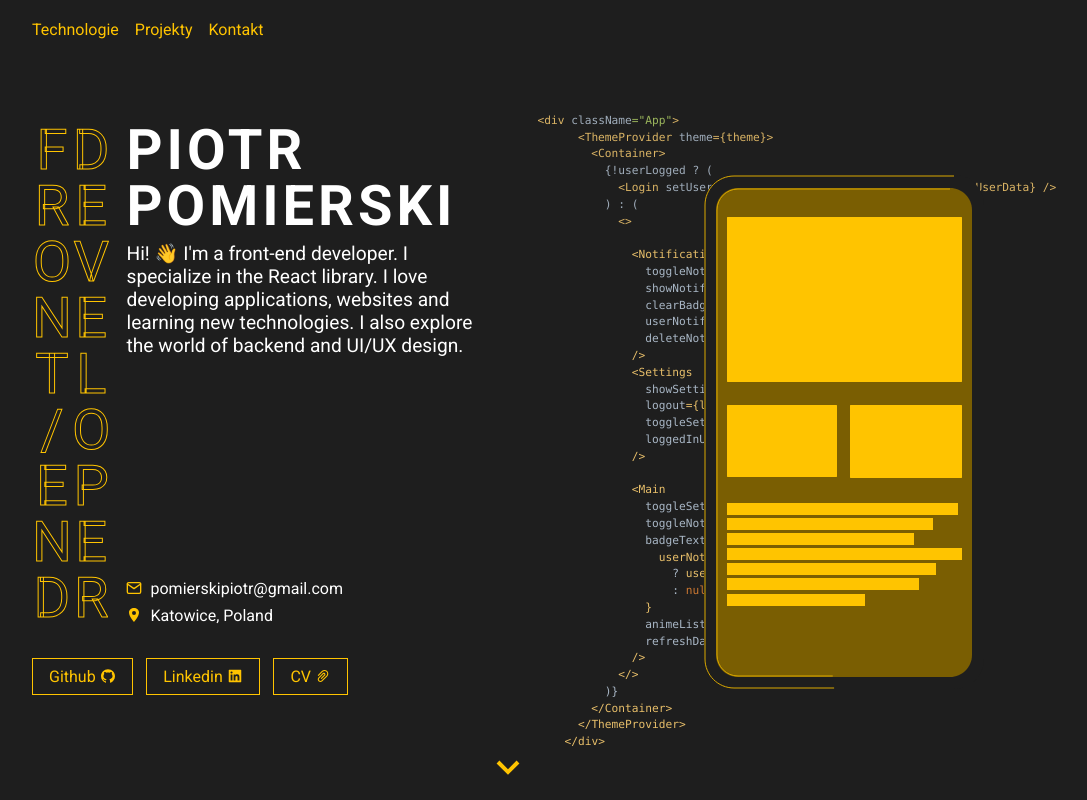
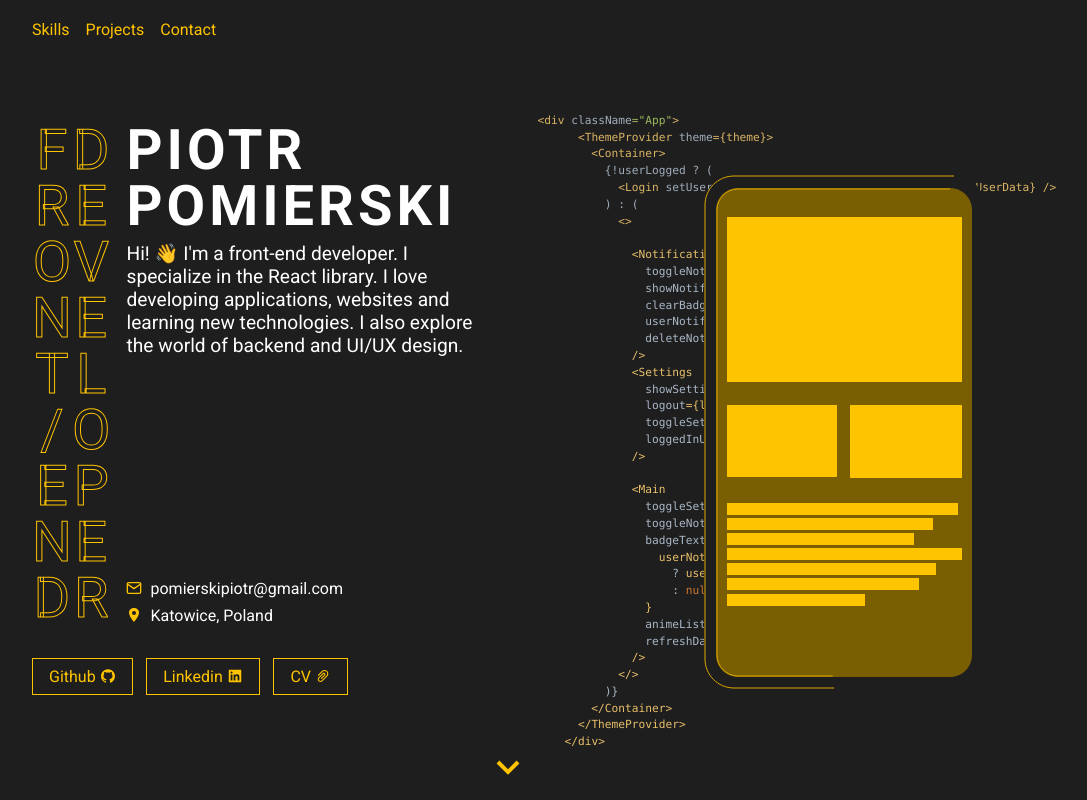
Before and after one commit to Pomierski/portfolio, a React (Create React App) app: page / in a window 1280 px wide. Shown: the top 800 px of the page, without its empty margins (132-1219 px from the left). Built offline with nearby package versions, Linux system fonts and the light colour scheme.

Commit message:
feat: add translations to navbar

```diff
--- a/src/components/NavList.tsx
+++ b/src/components/NavList.tsx
@@ -1,3 +1,4 @@
+import { useTranslation } from "react-i18next";
 import { Link } from "react-scroll";
 import styled from "styled-components";
 
@@ -6,7 +7,7 @@ interface PropTypes {
 }
 
 export interface NavListItem {
-  content: string;
+  translaionPath: string;
   linkTo: string;
   smooth?: boolean;
   offset?: number;
@@ -38,14 +39,18 @@ const ListItem = styled.li`
   }
 `;
 
-export const Navlist = ({ items }: PropTypes) => (
+export const Navlist = ({ items }: PropTypes) => {
+  const { t } = useTranslation();
+
+  return (
     <List>
       {items.map((item) => (
         <ListItem>
           <Link to={item.linkTo} smooth={item.smooth} offset={item.offset ?? 0}>
-          {item.content}
+            {t(item.translaionPath)}
           </Link>
         </ListItem>
       ))}
     </List>
   );
+};
--- a/src/sections/Navbar/shared/navItems.ts
+++ b/src/sections/Navbar/shared/navItems.ts
@@ -3,19 +3,19 @@ import { SectionIds } from "../../sectionIds";
 
 export const navItems: NavListItem[] = [
   {
-    content: "Technologie",
+    translaionPath: "skills.heading",
     linkTo: SectionIds.skills,
     smooth: true,
     offset: -10,
   },
   {
-    content: "Projekty",
+    translaionPath: "projects.heading",
     linkTo: SectionIds.projects,
     smooth: true,
     offset: -10,
   },
   {
-    content: "Kontakt",
+    translaionPath: "contact.contact",
     linkTo: SectionIds.contact,
     smooth: true,
   },
--- a/src/sections/Skills/Skills.tsx
+++ b/src/sections/Skills/Skills.tsx
@@ -30,6 +30,7 @@ const PanelWrapper = styled.div`
 
 export const Skills = () => {
   const { t } = useTranslation();
+
   return (
     <Section id={SectionIds.skills} gridCol="1 / 3">
       <Heading>{t("skills.heading")}</Heading>
```
Lines whose indentation alone changed are shown as unchanged.
